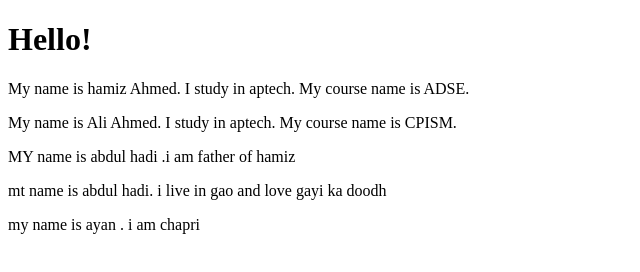
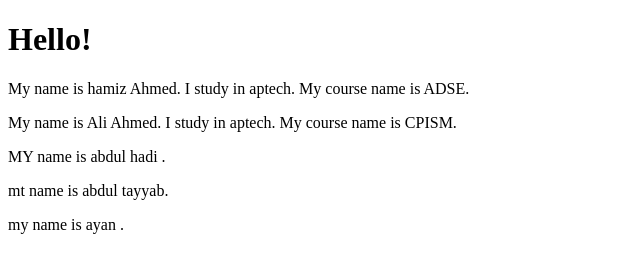
Before and after one commit to Hamiz-Ahmed-cyber/First-File, a plain HTML site: page index.html in a window 1280 px wide. Shown: the whole page, without its empty margins (0-640 px from the left). Drawn offline with Linux system fonts and the light colour scheme.

Commit message:
Update names and content in index.html

```diff
--- a/index.html
+++ b/index.html
@@ -8,8 +8,8 @@
     <h1>Hello!</h1>
     <p>My name is hamiz Ahmed. I study in aptech. My course name is ADSE.</p>
     <p>My name is Ali Ahmed. I study in aptech. My course name is CPISM.</p>
-    <p>MY name is abdul hadi .i am father of hamiz</p>
-    <P>mt name is abdul hadi. i live in gao and love gayi ka doodh</P>
-    <p>my name is ayan . i am chapri</p>
+    <p>MY name is abdul hadi .</p>
+    <P>mt name is abdul tayyab. </P>
+    <p>my name is ayan . </p>
 </body>
 </html>
```
